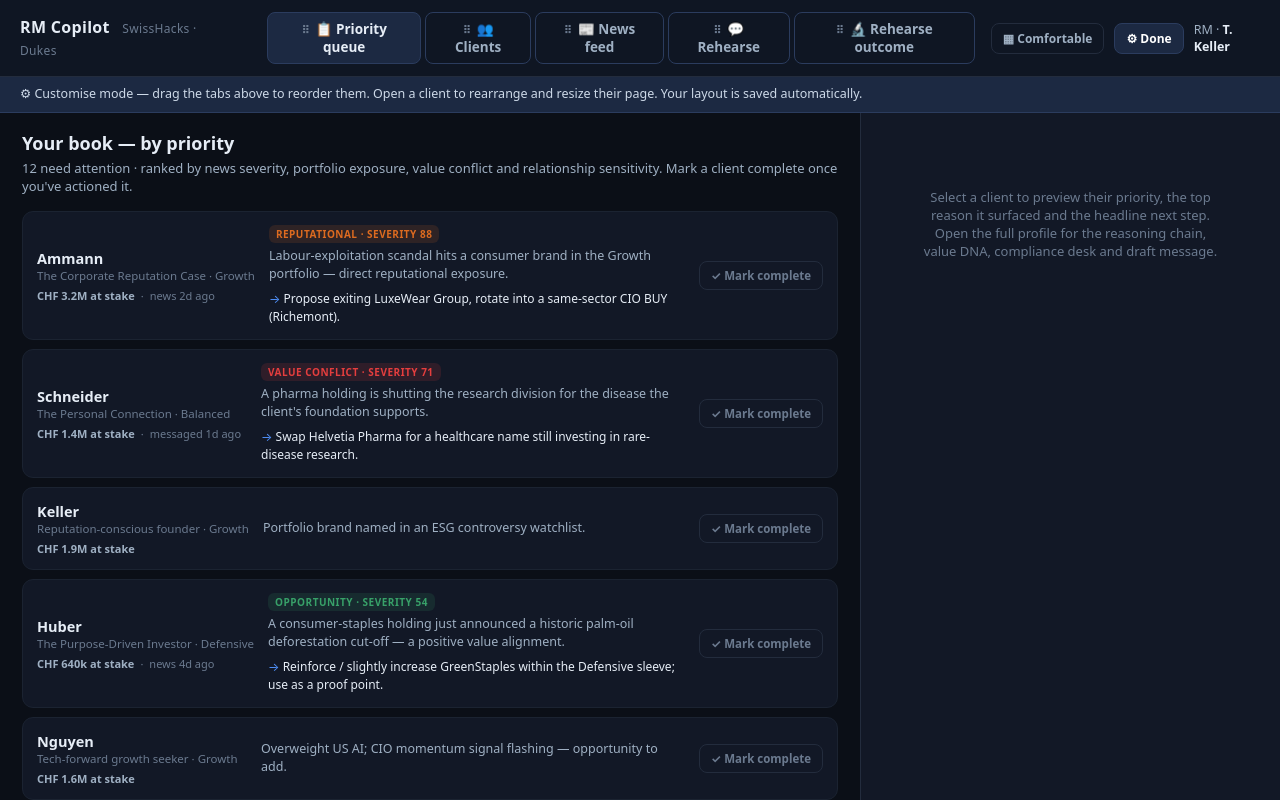
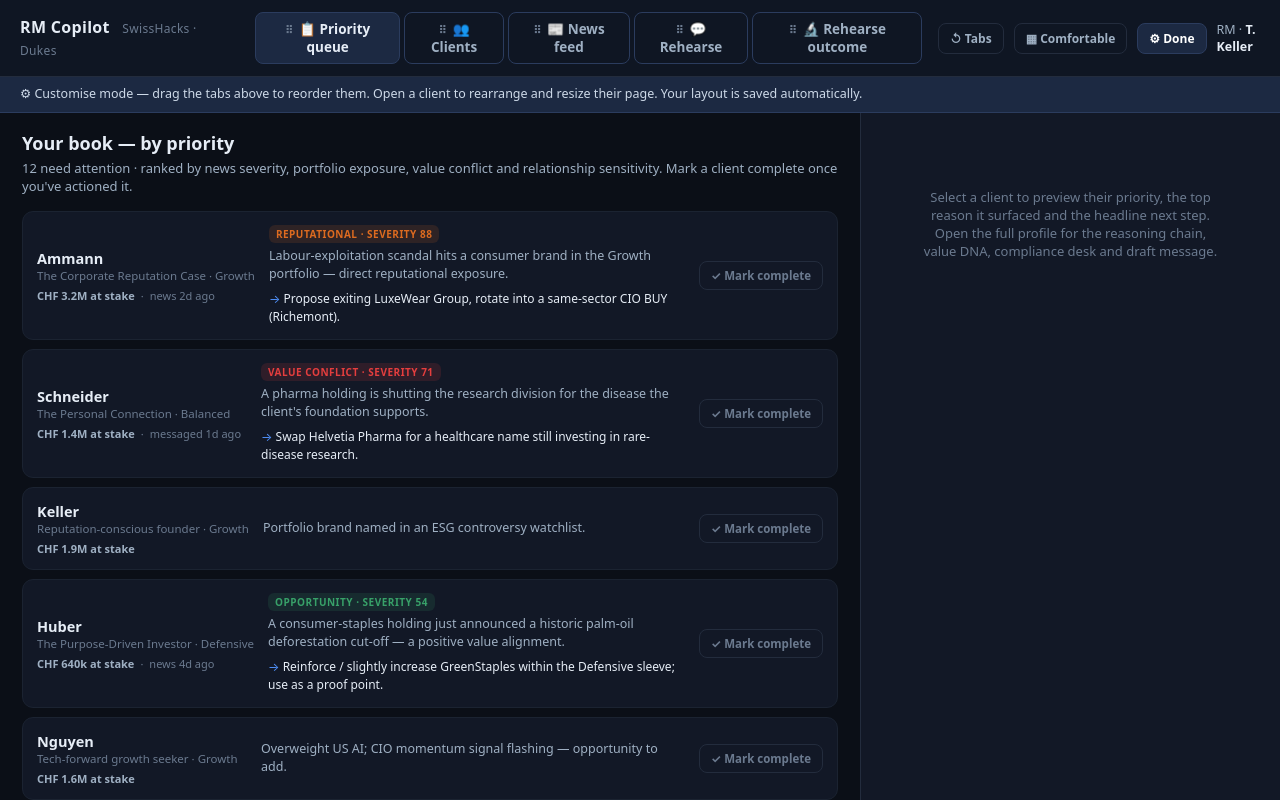
Before and after one commit to mashathepotato/swisshacks-dukes, a React (Vite) app in the folder frontend/: page / in a window 1280 px wide. Both pictures are taken after a click on the button "⚙ Customise". Built offline with nearby package versions, Linux system fonts and the light colour scheme.

Commit message:
Customisation slice 4: reset-tabs control + finalise CHANGELOG (how-to + verification)

```diff
--- a/frontend/src/App.tsx
+++ b/frontend/src/App.tsx
@@ -22,7 +22,7 @@ const TAB_CONFIG: Record<Tab, string> = {
 };
 
 export default function App() {
-  const { customising, toggleCustomising, tabOrder, reorderTabs, density, setDensity } = useCustomize();
+  const { customising, toggleCustomising, tabOrder, reorderTabs, resetTabs, density, setDensity } = useCustomize();
 
   const [tab, setTab] = useState<Tab>("priority");
   const [selected, setSelected] = useState<Client | null>(null);
@@ -80,6 +80,9 @@ export default function App() {
           })}
         </div>
         <div className="topbar-actions">
+          {customising && (
+            <button className="dens-toggle" onClick={resetTabs} title="Reset tab order">↺ Tabs</button>
+          )}
           <button
             className="dens-toggle"
             onClick={() => setDensity(density === "comfortable" ? "compact" : "comfortable")}
```
Also changed, not shown: 1 other file (tests, documents, lock files or other folders).
